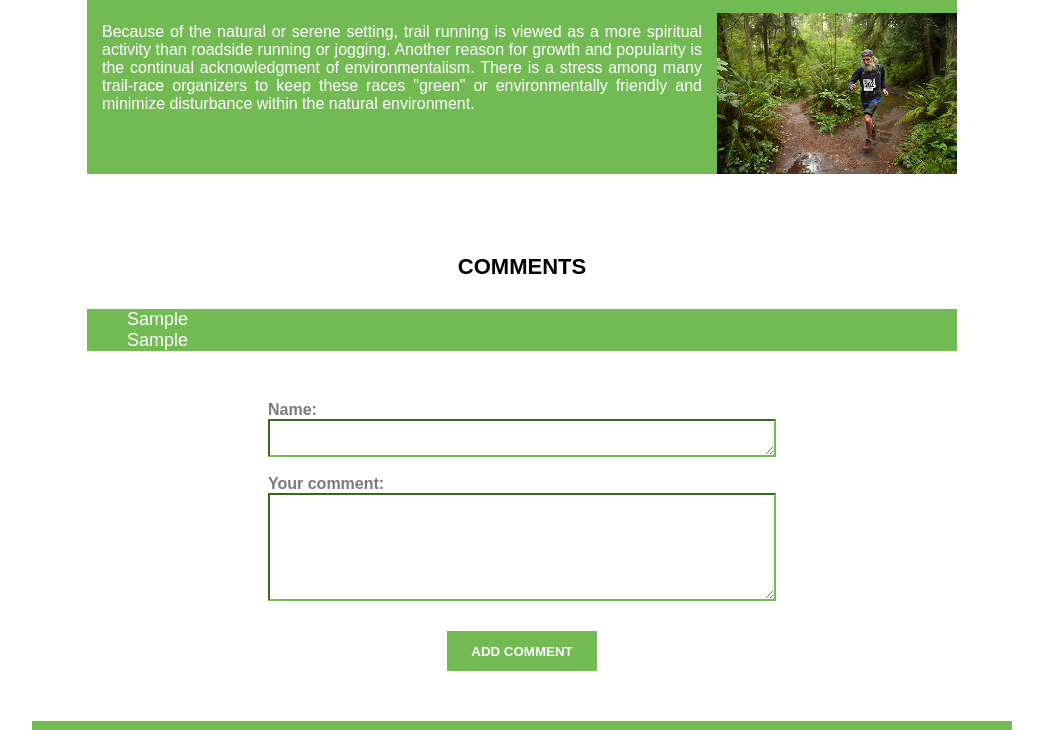
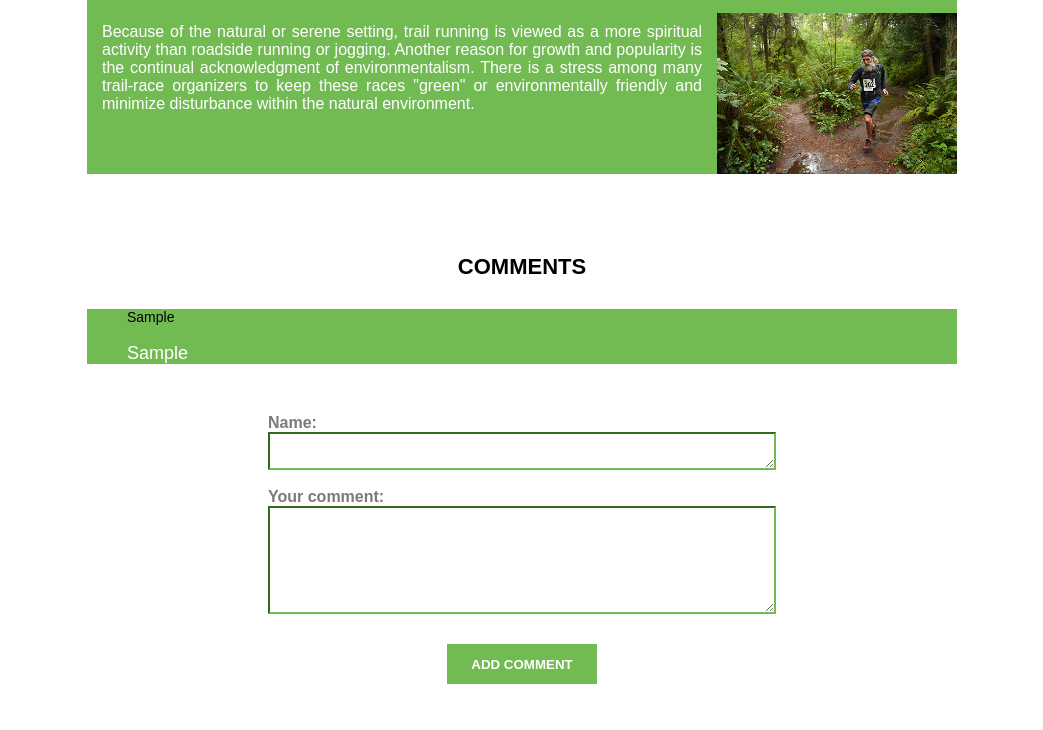
Before and after one commit to kalhin/my_first_website_trail_running, a plain HTML site: page what_it_is.html in a window 1280 px wide. Both pictures are taken after typing "Sample", "Sample" into the empty fields and a click on the input "ADD COMMENT". Shown: the part 816-1546 px from the top of the page, without its empty margins (118-1161 px from the left). Drawn offline with Linux system fonts and the light colour scheme.

Commit message:
work on comments

```diff
--- a/css/what_it_is.css
+++ b/css/what_it_is.css
@@ -25,6 +25,11 @@ header h1:first-letter {
     display: flex;
     align-items: center;
     font-size: 150%;
+}
+
+.main_logo {
+    text-decoration: none;
+    color: black;
 }
 
 .green-logo-letters{
@@ -185,6 +190,13 @@ h4 {
     margin-right: 55px;
 }
 
+.name {
+    color: black;
+    font-size: 14px;
+    font-weight: normal;
+    list-style-type: none;
+}
+
 .comments {
     color: white;
     font-size: 18px;
--- a/index.html
+++ b/index.html
@@ -156,5 +156,6 @@
         </div>
     </footer>
     <script src="js/index.js"></script>
+    <script src="js/counter_sent_forms.js"></script>
 </body>
 </html>
--- a/js/comment.js
+++ b/js/comment.js
@@ -1,17 +1,17 @@
 const addButtonComments = document.querySelector('.add_comments_button');
-addButtonComments.addEventListener('click', () => {
+addButtonComments.addEventListener('click', addName)
+function addName() {
         const textName = document.querySelector('.text_name');
         const li = document.createElement('li');
         li.innerText = textName.value;
-        document.querySelector('.comments').appendChild(li);
+        document.querySelector('.name').appendChild(li);
         textName.value = '';
-});
-
-const addName = document.querySelector('.add_comments_button');
-addButtonComments.addEventListener('click', () => {
+}
+addButtonComments.addEventListener('click', addComment)
+function addComment() {
         const textComment = document.querySelector('.text_comment');
         const li = document.createElement('li');
         li.innerText = textComment.value;
         document.querySelector('.comments').appendChild(li);
         textComment.value = '';
-});
+}
--- a/what_it_is.html
+++ b/what_it_is.html
@@ -10,7 +10,7 @@
 <body>
     <header>
         <h1>
-            <a class="mainLogo" href="index.html">
+            <a class="main_logo" href="index.html">
                 <span class="green-logo-letters">TR</span>
                 AIL RUNNING
             </a>
@@ -83,6 +83,7 @@
     </main>
     <h4>COMMENTS</h4>
     <div class="comments_style">
+        <ul class="name"></ul>
         <ul class="comments"></ul>
     </div>
     <section class="your_comments">
```
Also changed, not shown: js/counter_sent_forms.js (added, +7 -0 lines).
